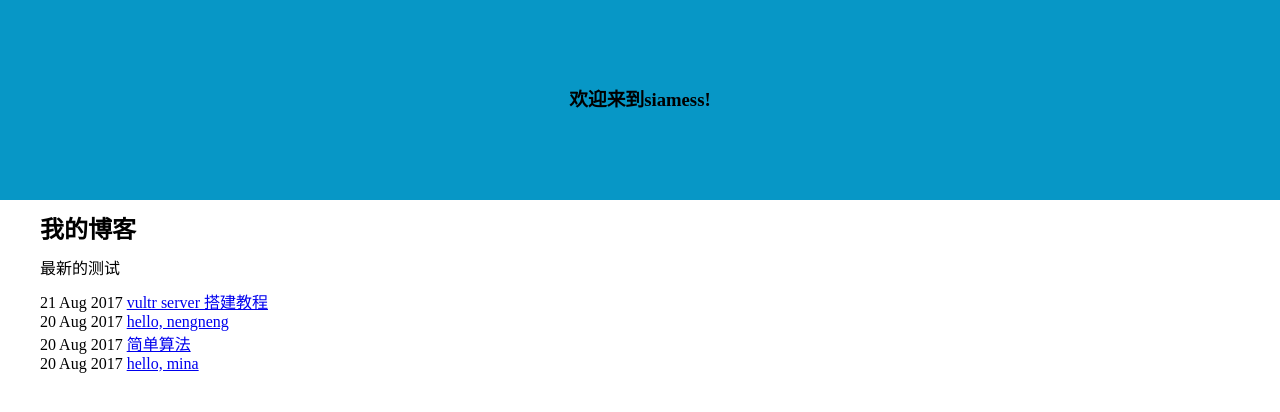
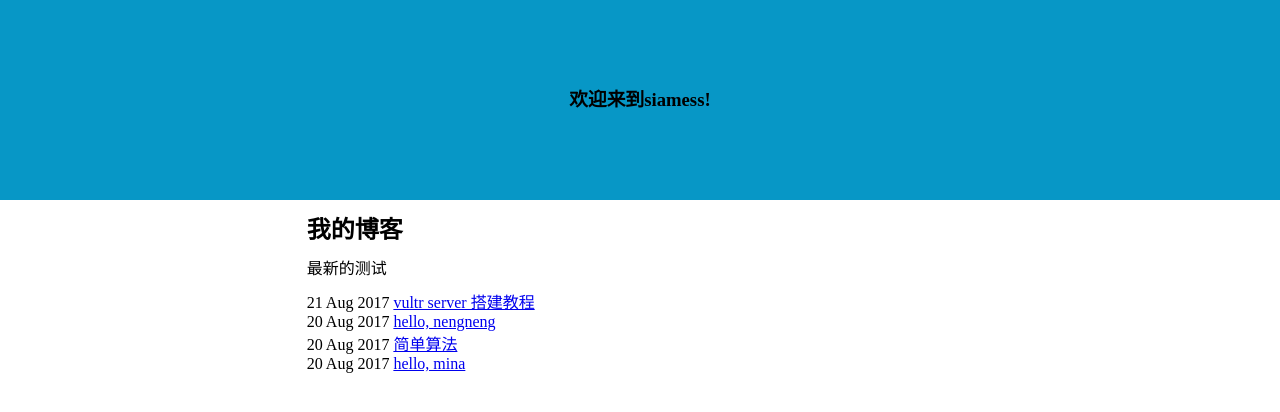
Before and after one commit to zhaoshiming/blog, a Jekyll site: the page built from index.html, in a window 1280 px wide. Shown: the top 412 px of the page. Built offline with Jekyll 4.4.1, drawn with Linux system fonts in a browser that asks for light colours.

Commit message:
change width

```diff
--- a/css/index.css
+++ b/css/index.css
@@ -14,6 +14,6 @@
 
 }
 .container {
-	width: 1200px;
+	width: 666.6px;
 	margin: 0 auto;
 }
```
